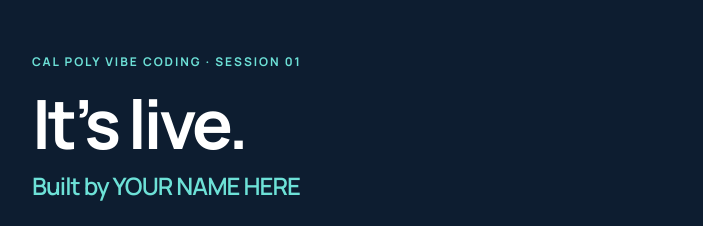
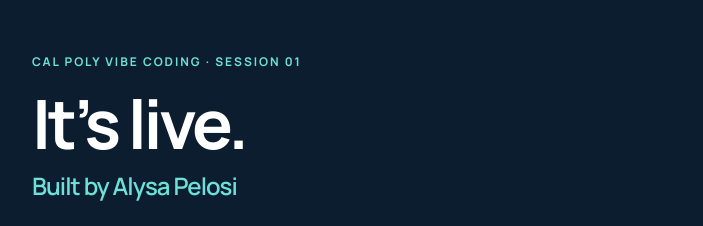
Before and after one commit to AlysaPelosiH/TGIF, a plain HTML site: page index.html in a window 1280 px wide. Shown: the top 226 px of the page, without its empty margins (288-991 px from the left). Drawn offline with Linux system fonts and the light colour scheme; a web font is replaced by a local one.

Commit message:
Update index.html

```diff
--- a/index.html
+++ b/index.html
@@ -112,7 +112,7 @@
   <h1>It&rsquo;s live.</h1>
 
   <!-- Step 5: change the name below to yours, then commit. -->
-  <p class="name">Built by YOUR NAME HERE</p>
+  <p class="name">Built by Alysa Pelosi</p>
 
   <p class="lead">
     This page is on the internet. Anyone you send this link to can open it,
```
